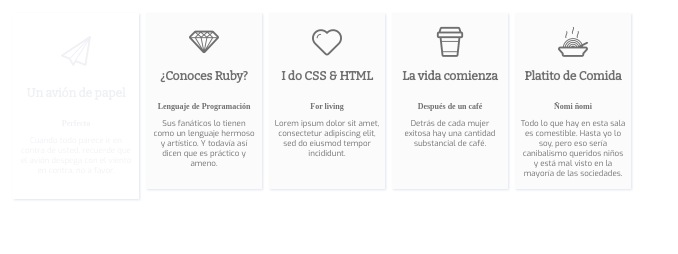
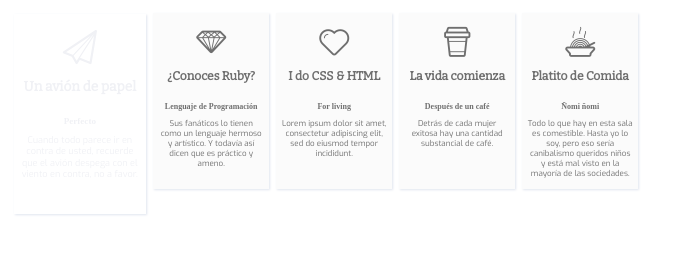
Before and after one commit to SabrinaVillalobos/Tipografias-e-iconos, a plain HTML site: page index.html in a window 1280 px wide. In both pictures the pointer is over the element 71 px from the left and 101 px from the top of the page. Shown: the whole page, without its empty margins (0-678 px from the left). Drawn offline with nearby package versions, Linux system fonts and the light colour scheme; files whose address does not match are found by name.

Commit message:
fixed buttons zoom

```diff
--- a/css/style.css
+++ b/css/style.css
@@ -39,17 +39,13 @@ p {
 	padding: 5px;
 }
 
-.plane:hover,.ruby:hover, .heart:hover,
-.coffee:hover, .food:hover {
-  background-color: #FFFFFF;
-  width: 126px;
-  height: 172px;
-  font-size: 40px;
-  color:#F0F1F5;
 
+
+.plane:hover, .ruby:hover, .heart:hover,
+.coffee:hover, .food:hover{
+	-moz-transform: scale(1.14, 1.14); /* Moz-browsers */
+    zoom: 1.14;
+    zoom: 114%;
+    background-color: #FFFFFF;
+	color:#F0F1F5;
 }
-
-.icon-paperplane:hover, .icon-diamond:hover,
-.icon-heart:hover,.icon-cup:hover, .icon-food:hover{
-	font-size: 50px;
-}
```
